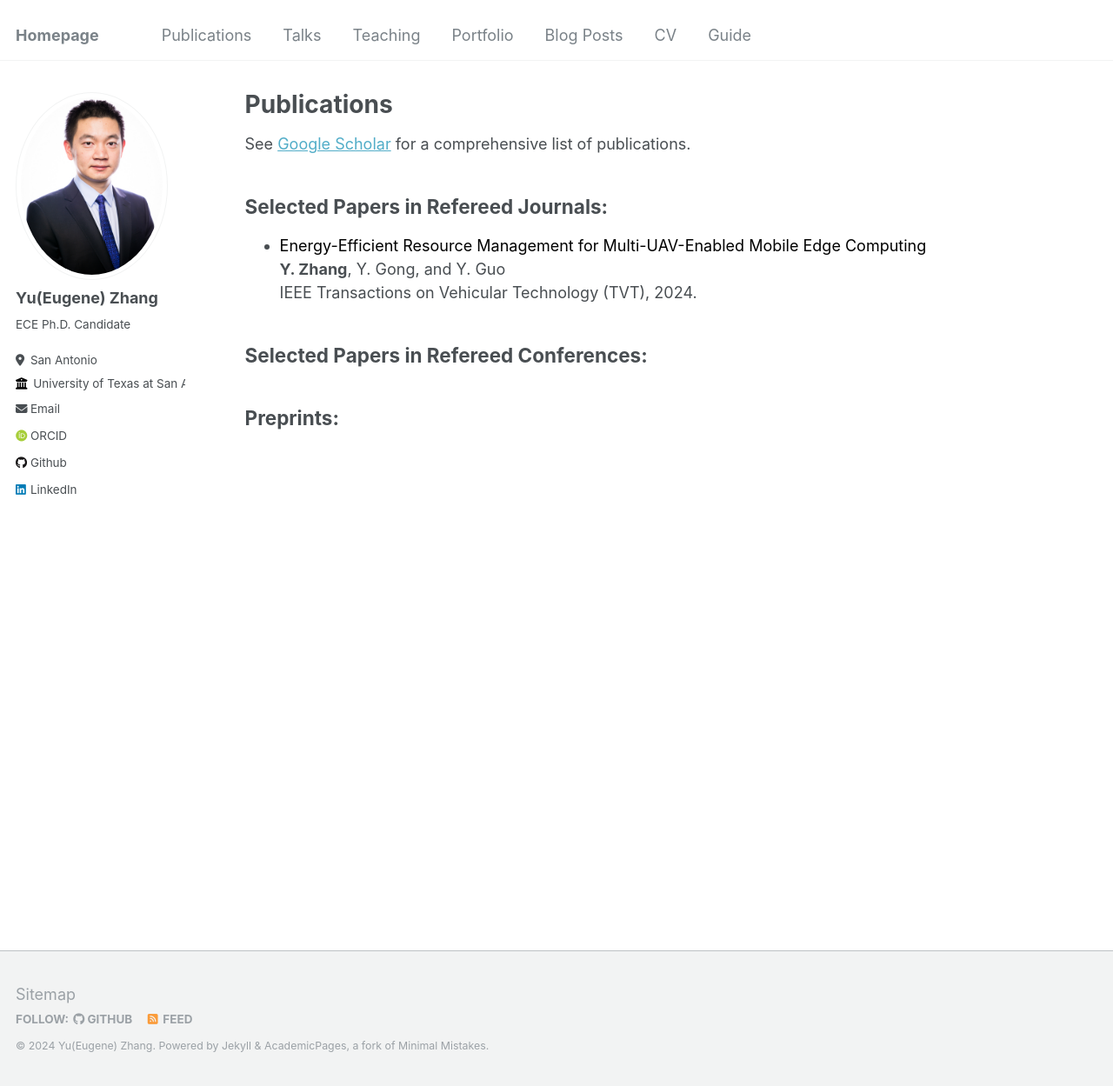
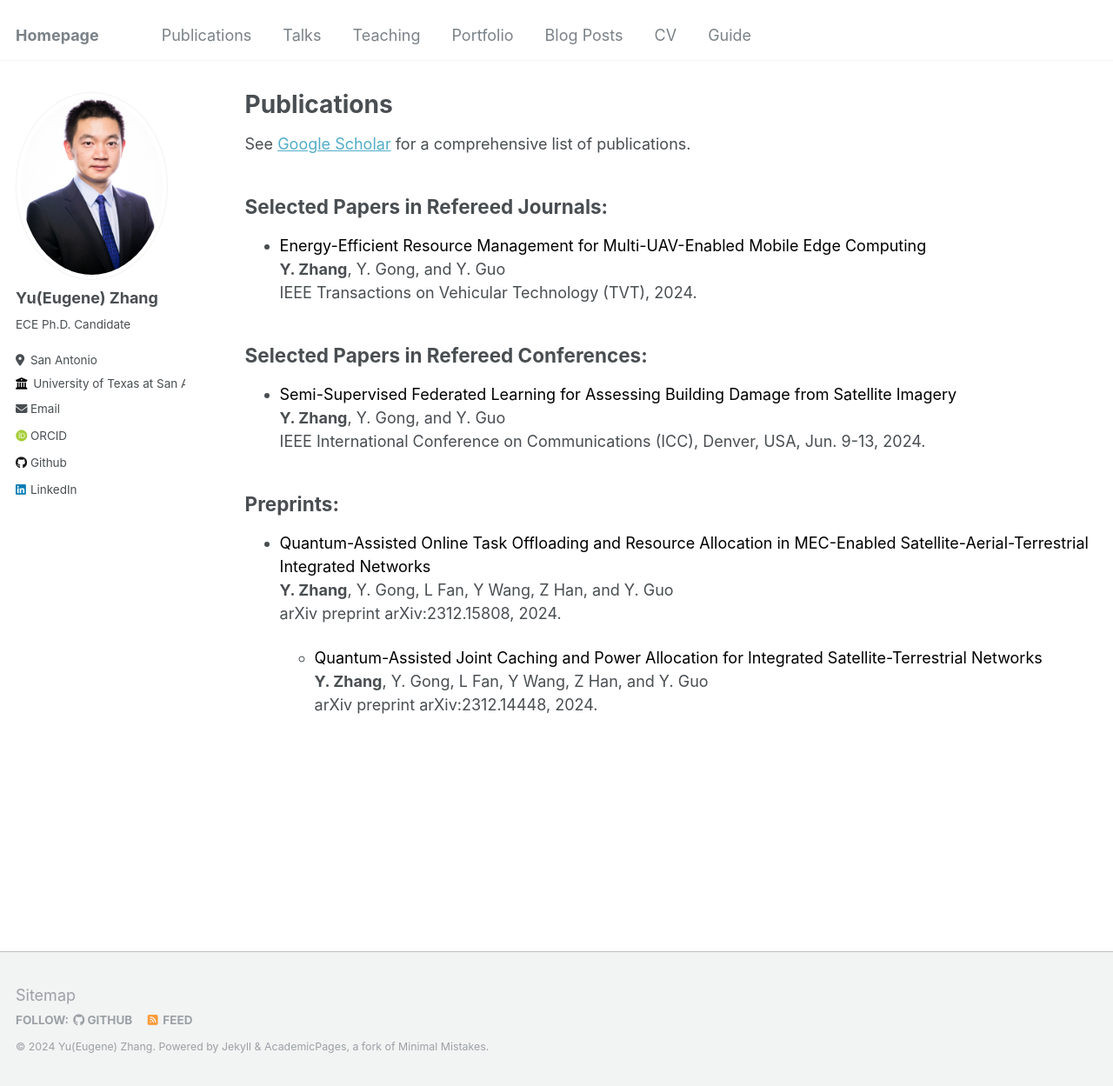
Before and after one commit to Yu-Zhang-Eugene/yu-zhang-eugene.github.io, a Jekyll site: the page built from _pages/publications.md, in a window 1280 px wide and 1249 px high. Shown: the whole window at 87% size. Built offline with Jekyll 4.4.1, drawn with Linux system fonts in a browser that asks for light colours; some web fonts are replaced.

Commit message:
modified:   _pages/publications.md

```diff
--- a/_pages/publications.md
+++ b/_pages/publications.md
@@ -20,8 +20,19 @@ Selected Papers in Refereed Journals:
 Selected Papers in Refereed Conferences:
 ------
 
+- <span style="color: black;"> Semi-Supervised Federated Learning for Assessing Building Damage from Satellite Imagery </span>
+  __Y. Zhang__, Y. Gong, and Y. Guo
+IEEE International Conference on Communications (ICC), Denver, USA, Jun. 9-13, 2024.
 
 
 
 Preprints:
 ------
+
+- <span style="color: black;"> Quantum-Assisted Online Task Offloading and Resource Allocation in MEC-Enabled Satellite-Aerial-Terrestrial Integrated Networks </span>
+  __Y. Zhang__, Y. Gong, L Fan, Y Wang, Z Han, and Y. Guo
+  arXiv preprint arXiv:2312.15808, 2024.
+
+  - <span style="color: black;"> Quantum-Assisted Joint Caching and Power Allocation for Integrated Satellite-Terrestrial Networks </span>
+  __Y. Zhang__, Y. Gong, L Fan, Y Wang, Z Han, and Y. Guo
+  arXiv preprint arXiv:2312.14448, 2024.
```
